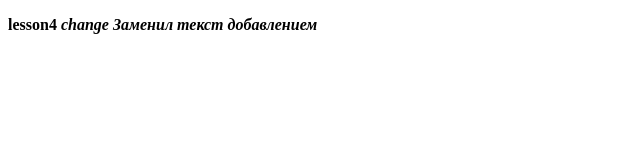
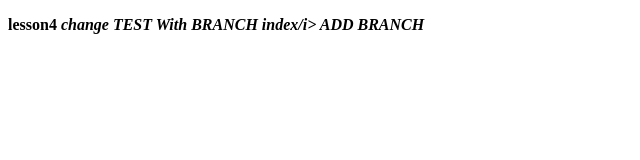
Before and after one commit to SomeDay835/SomeGit, a plain HTML site: page leson4/index.html in a window 1280 px wide. Shown: the whole page, without its empty margins (0-640 px from the left). Drawn offline with Linux system fonts and the light colour scheme.

Commit message:
index->master

```diff
--- a/leson4/index.html
+++ b/leson4/index.html
@@ -10,7 +10,8 @@
          <b>
             lesson4
             <i>change</i>
-			 <i>Заменил текст добавлением</i>
+			 <i>TEST With BRANCH index/i>
+			 ADD BRANCH
          </b>
       </p>
    </body>
```
Also changed, not shown: command.txt.
